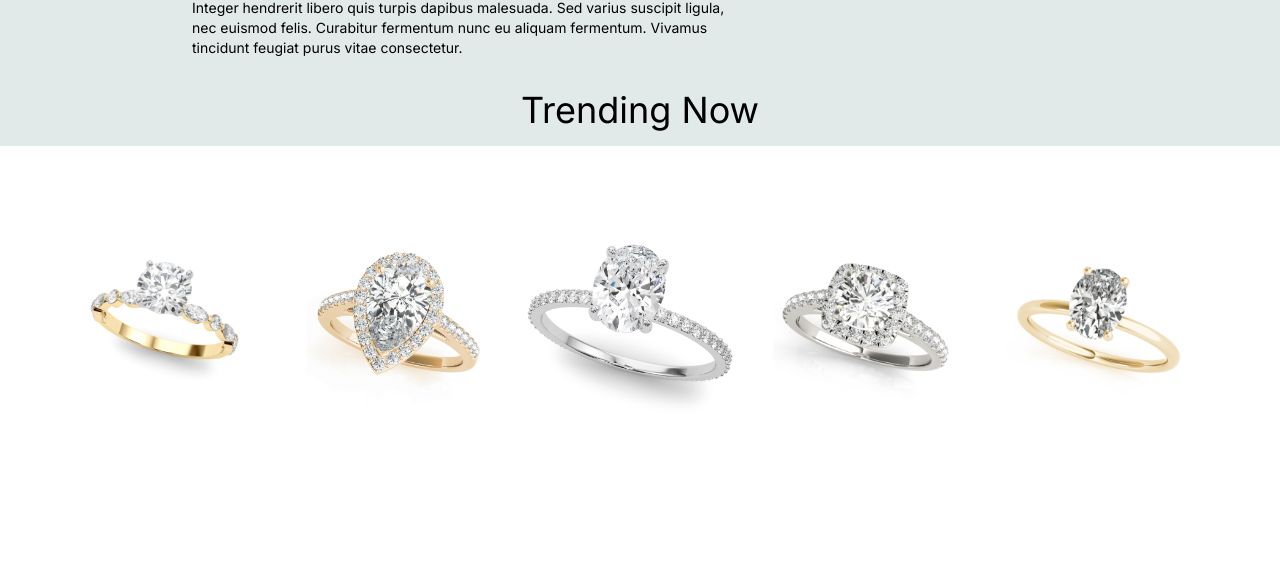
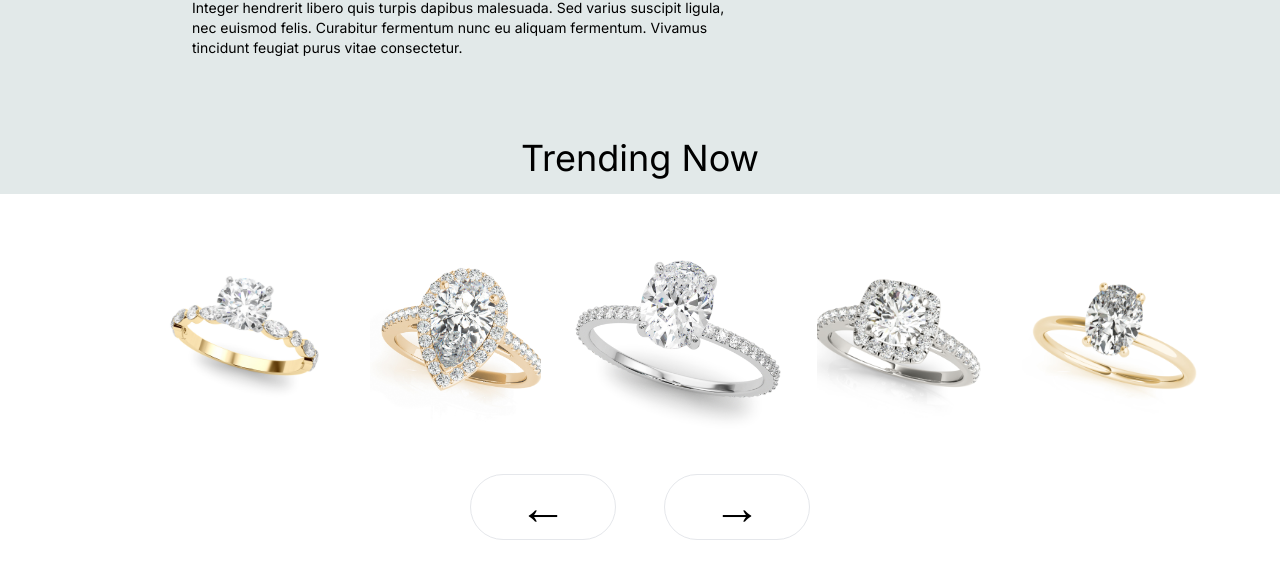
Before and after one commit to Parth-Prajapati18/Parth-ShoppingApp, a Next.js app in the folder ecommerceapp/: page / in a window 1280 px wide. Shown: the part 523-1102 px from the top of the page. Before the commit the page ends 1013 px from the top, so only its background shows below. Built offline with nearby package versions, Linux system fonts and the light colour scheme.

Commit message:
Image carouse buttons

```diff
--- a/ecommerceapp/app/components/Trending/page.js
+++ b/ecommerceapp/app/components/Trending/page.js
@@ -15,35 +15,50 @@ const images = [
 
 export default function Trending() {
   const [startIndex, setStartIndex] = useState(5);
+  const [isAutomatic, setIsAutomatic] = useState(true);
   const subArray = [];
 
   useEffect(() => {
-    const interval = setInterval(() => {
-      setStartIndex((prevIndex) => (prevIndex + 1) % images.length);
-    }, 2000);
+    let interval;
 
+    if (isAutomatic) {
+      interval = setInterval(() => {
+        setStartIndex((prevIndex) => (prevIndex + 1) % images.length);
+      }, 2000);
+    }
     // Clean up the interval on unmount
     return () => clearInterval(interval);
-  }, []);
+  }, [isAutomatic]);
 
 
   for (let i = startIndex; i < startIndex + 5; i++) {
     subArray.push(images[i % images.length])
   }
 
+
   const handlePrev = () => {
-    setCurrentIndex((prevIndex) => (prevIndex - 1 + images.length) % images.length);
+    setIsAutomatic(false); // Stop automatic motion on button click
+    setStartIndex((prevIndex) => (prevIndex - 1 + images.length) % images.length);
   };
 
   const handleNext = () => {
-    setCurrentIndex((prevIndex) => (prevIndex + 1) % images.length);
+    setIsAutomatic(false); // Stop automatic motion on button click
+    setStartIndex((prevIndex) => (prevIndex + 1) % images.length);
+  };
+
+  const handleMouseEnter = () => {
+    setIsAutomatic(false); // Stop automatic motion on button hover
+  };
+
+  const handleMouseLeave = () => {
+    setIsAutomatic(true); // Start automatic motion when the mouse leaves the buttons
   };
 
   return (
-    <div className=" mx-1 md:mx-4 xl:mx-16 2xl:mx-24 bg-white py-12 lg:py-20">
+    <div className=" mx-1 md:mx-4 xl:mx-16 2xl:mx-24 bg-white py-12">
 
       {/* Greater than medium - Start*/}
-      <div className="hidden md:grid grid-cols-5 gap-4">
+      <div className="hidden md:grid grid-cols-5 gap-4 flex flex-col items-center justify-center ml-8 lg:ml-14 xl:ml-20">
         {subArray.map((image, i) => (
           <Image
             key={i}
@@ -51,7 +66,11 @@ export default function Trending() {
             alt={`Image ${startIndex - 5 + i + 1}`}
             height={200}
             width={200}
-            className={`top-0 h-full px-2 ${i === 2 ? "scale-125 lg:scale-150" : null}`}
+            className={`top-0 h-full px-2 ease-in-out ${i === 2 ? "scale-125 lg:scale-150" : null}`}
+            // style={{
+            //   transform: `translateX(${(i - 2) * 200}px)`, // Slide effect based on the current index
+            //   transition: "transform 0.5s ease-in-out", // Smooth sliding animation
+            // }}
           />
         ))}
       </div>
@@ -69,6 +88,24 @@ export default function Trending() {
       </div>
       {/* Less than medium - End*/}
 
+      <div className="flex justify-center mt-12 md:mt-8 lg:mt-12 text-3xl lg:text-5xl">
+        <button
+          className="bg-transparent hover:bg-e2e9e9 text-e2e9e9 border border-black-900 font-bold py-2 px-8 lg:px-12 rounded-full focus:outline-none mx-6"
+          onClick={handlePrev}
+          onMouseEnter={handleMouseEnter}
+          onMouseLeave={handleMouseLeave}
+        >
+          &#8592;
+        </button>
+        <button
+          className="bg-transparent hover:bg-e2e9e9 text-e2e9e9 border border-black-900 font-bold py-2 px-8 lg:px-12 rounded-full focus:outline-none mx-6"
+          onClick={handleNext}
+          onMouseEnter={handleMouseEnter}
+          onMouseLeave={handleMouseLeave}
+        >
+          &#8594;
+        </button>
+      </div>
     </div>
   );
 }
--- a/ecommerceapp/app/page.js
+++ b/ecommerceapp/app/page.js
@@ -20,7 +20,7 @@ function Home() {
           <li>1000's of IN STOCK Ring Styles</li>
         </ul>
 
-        <p className="text-sm">
+        <p className="text-sm text-justify md:text-left">
           Lorem ipsum dolor sit amet, consectetur adipiscing elit. Sed
           scelerisque euismod elit, vel efficitur nisi tempor in. Nulla eget
           nisi tortor. Sed in convallis nisi. Integer ut sem sed purus vehicula
@@ -43,7 +43,7 @@ function Home() {
 
 
     {/* New Arrivals Products - Start */}
-    <h2 className='py-4 text-3xl md:text-4xl text-center' style={{ backgroundColor: '#e2e9e9' }}>
+    <h2 className='pt-16 pb-4 text-3xl md:text-4xl text-center' style={{ backgroundColor: '#e2e9e9' }}>
         Trending Now
     </h2>
     <Trending />
```
